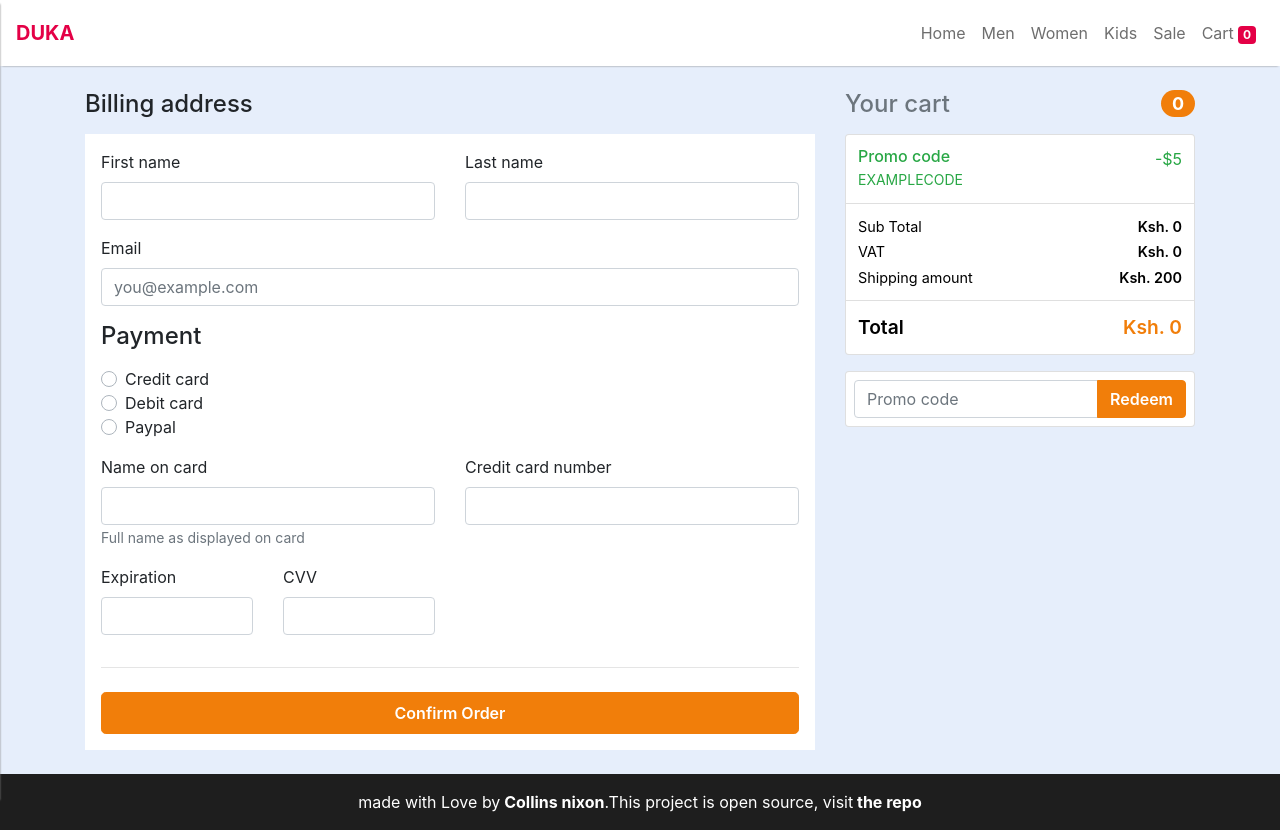
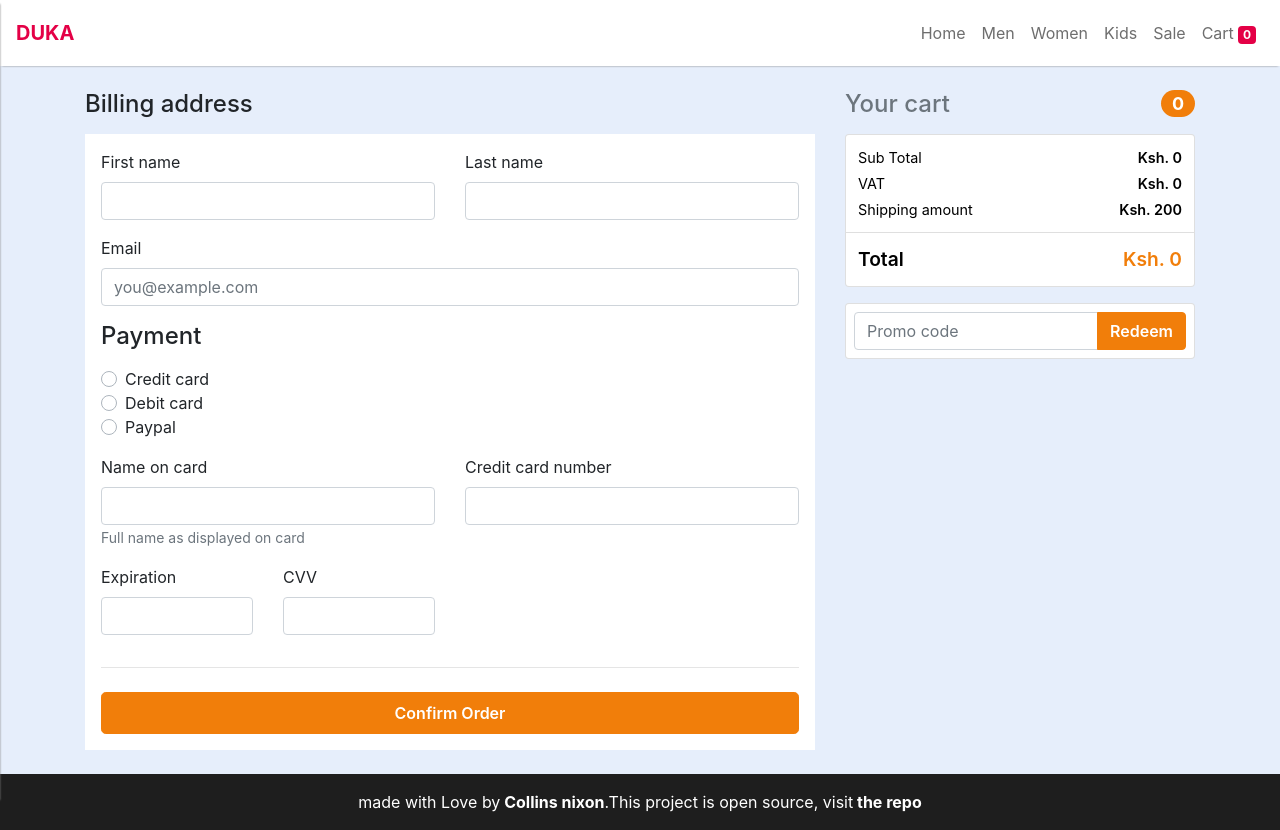
Before and after one commit to collinsNick/React-redux-shopping-web-app, a React (Create React App) app: page /checkout in a window 1280 px wide. Built offline with nearby package versions, Linux system fonts and the light colour scheme.

Commit message:
promo code feature complete

```diff
--- a/src/App.css
+++ b/src/App.css
@@ -10,6 +10,10 @@
 
 .shop-bg-white {
     background-color: #FFF;
+}
+
+.text-success{
+    color: #F17E0A !important;
 }
 
 /* ------------- shop menu --------------*/
--- a/src/containers/pages/Checkout.jsx
+++ b/src/containers/pages/Checkout.jsx
@@ -18,23 +18,23 @@ class Checkout extends Component {
         this.setState({promoCode: event.target.value})
     };
 
-    submitPromoCode = (event) => {
+    setPromoCode = (event) => {
         event.preventDefault();
         // check promo code in state
-        let checkPromoCode = this.props.promoCodeProp.filter(codeName => (
+        let getPromoCode = this.props.promoCodeProp.filter(codeName => (
             codeName.code === this.state.promoCode
         ));
 
-        if (checkPromoCode.length > 0) {
-            this.props.setPromoCodeProp(this.state.promoCode);
+        if (getPromoCode.length > 0) {
+            this.props.setPromoCodeProp(getPromoCode[0]);
             this.setState({
-                showAlert: !this.state.showAlert,
+                showAlert: true,
                 alertType: 'alert-success',
-                alertMessage: `The promo code you entered has given you a ${checkPromoCode[0].percentage}% discount on the total price.`,
+                alertMessage: `The promo code you entered has given you a ${getPromoCode[0].percentage}% discount on the total price.`,
             })
         } else {
             this.setState({
-                showAlert: !this.state.showAlert,
+                showAlert: true,
                 alertType: 'alert alert-danger',
                 alertMessage: 'The Promo code you entered does not have discounts',
             })
@@ -74,7 +74,9 @@ class Checkout extends Component {
         let productTotals = productsPrices.reduce((acc, el) => acc + (el.price * el.count), 0);
         let vatPercentage = this.props.vatProps > 0 ? this.props.vatProps / 100 : 0;
         let vat = productTotals > 0 ? (productTotals * vatPercentage) : 0;
-        let shoppingTotal = productTotals > 0 ? (productTotals + vat + this.props.shippingPriceProp) : 0;
+        let percentageDiscount = this.props.usedPromoCodeProp ? this.props.usedPromoCodeProp.percentage / 100 : 0;
+        let discountAmout = productTotals * percentageDiscount ;
+        let shoppingTotal = productTotals > 0 ? ((productTotals + vat + this.props.shippingPriceProp) - discountAmout): 0;
 
         return (
             <div className="container py-4">
@@ -97,13 +99,13 @@ class Checkout extends Component {
 
                         <ul className="list-group mb-3">
                             {cartProducts}
-                            <li className="list-group-item d-flex justify-content-between bg-light">
+                            { this.props.usedPromoCodeProp ? <li className="list-group-item d-flex justify-content-between">
                                 <div className="text-success">
                                     <h6 className="my-0">Promo code</h6>
-                                    <small>EXAMPLECODE</small>
+                                    <small className={'font-weight-bold'}>{this.props.usedPromoCodeProp.code}</small>
                                 </div>
-                                <span className="text-success">-$5</span>
-                            </li>
+                                <span className="text-success">-Ksh {discountAmout.toLocaleString()}</span>
+                            </li> : null}
                             <li className="list-group-item ">
                                 <div className={'d-flex justify-content-between shop-checkout-prices'}>
                                     Sub Total
@@ -126,7 +128,8 @@ class Checkout extends Component {
 
                         </ul>
 
-                        <form className="card p-2" onSubmit={this.submitPromoCode}>
+                        {/*promo code form */}
+                        <form className="card p-2" onSubmit={this.setPromoCode}>
 
                             <div className="input-group">
                                 <input
@@ -270,7 +273,7 @@ const mapStateToProps = state => {
 const mapDispatchToProps = (dispatch, ownProps) => {
     return {
         confirmOrderProp: (order) => dispatch(confirmOrder(order, ownProps)),
-        setPromoCodeProp: (promoCode) => dispatch(setPromoCode(promoCode)),
+        setPromoCodeProp: (promoCode, percentage) => dispatch(setPromoCode(promoCode, percentage)),
     }
 };
 
--- a/src/store/actions/shop.js
+++ b/src/store/actions/shop.js
@@ -66,10 +66,10 @@ export const toogleSideBar = () => {
     }
 };
 
-export const setPromoCode = (promoCode) =>{
+export const setPromoCode = (promoCodeObject) =>{
     return{
         type:actionTypes.SET_PROMO_CODE,
-        promoCode: promoCode
+        promoCode: promoCodeObject,
     }
 };
 
--- a/src/store/reducers/shop.js
+++ b/src/store/reducers/shop.js
@@ -7,7 +7,7 @@ const initialState = {
     cartTotal: 0,
     promoCode: [
         {
-            code: 'IDONTNEEDIT',
+            code: 'IHAVEMONEY',
             percentage: 2
         },
         {
@@ -343,7 +343,7 @@ const reducer = (state = initialState, action) => {
         case actionTypes.SET_PROMO_CODE:
             return {
                 ...state,
-                usedPromoCode:action.promoCode
+                usedPromoCode: action.promoCode
             };
 
         case actionTypes.PROMO_CODE_SUCCESS:
```
